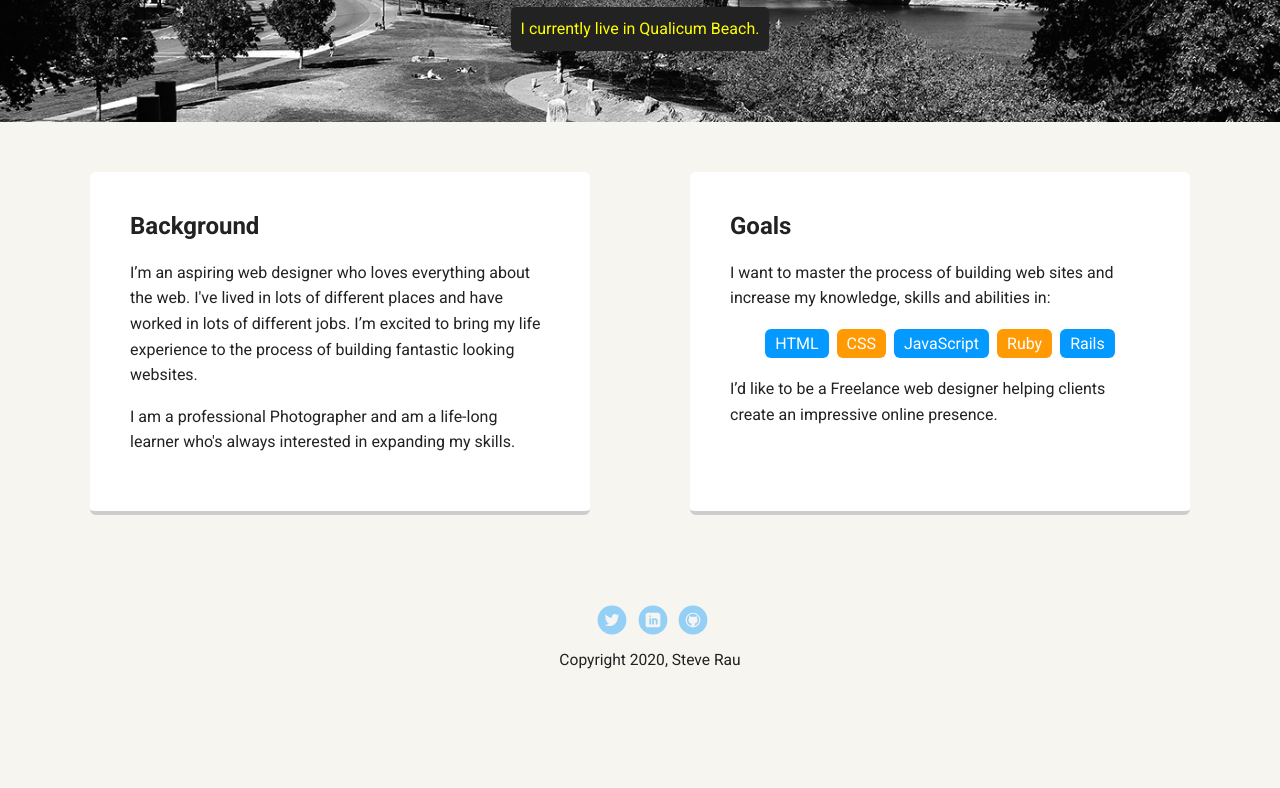
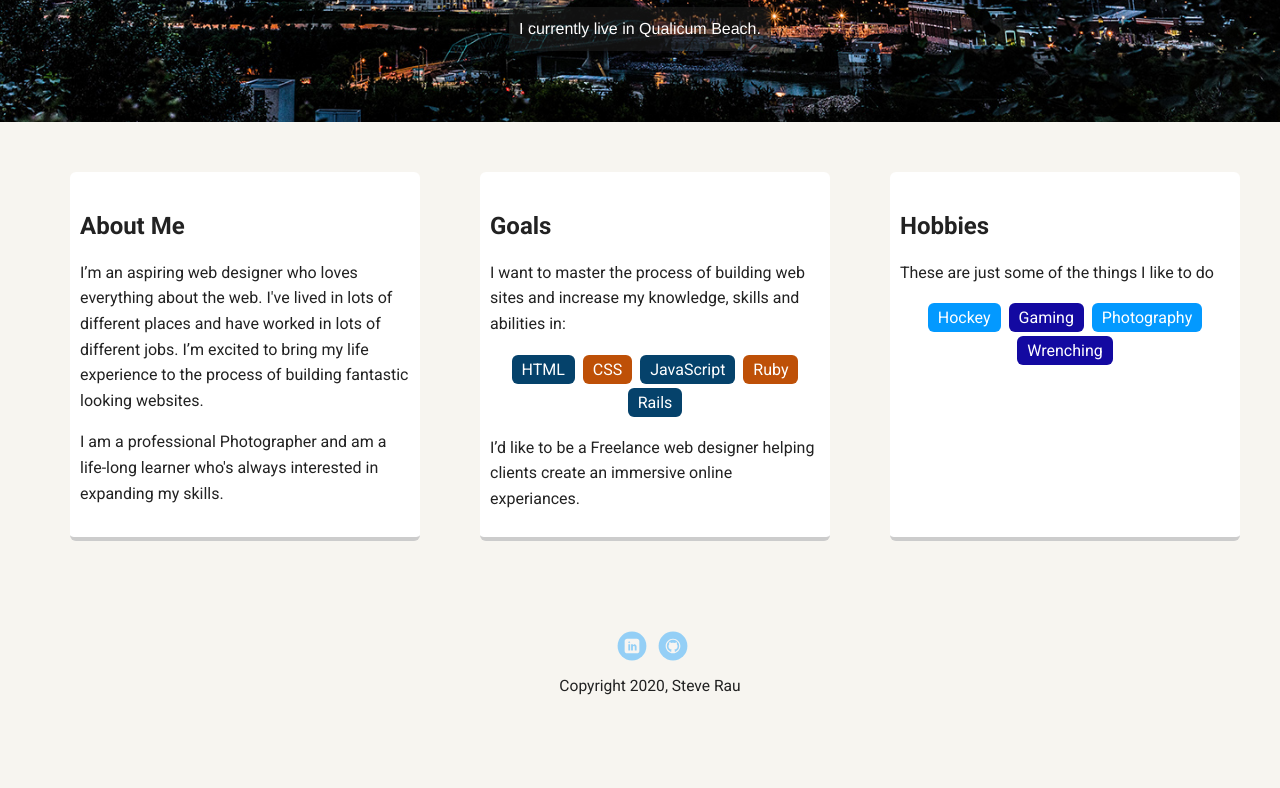
Before and after one commit to SvenGB99/tech-Project, a plain HTML site: page portfolio/index.html in a window 1280 px wide. Shown: the part 348-1136 px from the top of the page. Before the commit the page ends 1112 px from the top, so only its background shows below. Drawn offline with Linux system fonts and the light colour scheme; a web font is replaced by a local one.

Commit message:
compleation for submition
this is my submission for project 1

```diff
--- a/portfolio/index.html
+++ b/portfolio/index.html
@@ -18,14 +18,14 @@
     </div>
 
     <header>
-      <img src="images/me.png" alt="Drawing of Jane Smith" class="profile-image">
+      <img src="images/New-profile-pic.png" alt="Logo of Steve Rau" class="profile-image">
       <h1 class="tag name">Hello, I’m Steve.</h1>
       <p class="tag location">I currently live in Qualicum Beach.</p>
     </header>
 
     <main class="flex">
       <div class="card">
-        <h2>Background</h2>
+        <h2>About Me</h2>
         <p>I’m an aspiring web designer who loves everything about the web. I've lived in lots of different places and have worked in lots of different jobs. I’m excited to bring my life experience to the process of building fantastic looking websites.</p>
         <p>I am a professional Photographer and am a life-long learner who's always interested in expanding my skills.</p>
       </div>
@@ -40,15 +40,25 @@
           <li>Ruby</li>
           <li>Rails</li>
         </ul>
-        <p>I’d like to be a Freelance web designer helping clients create an impressive online presence.</p>
+        <p>I’d like to be a Freelance web designer helping clients create an immersive online experiances.</p>
+      </div>
+
+      <div class="card">
+        <h2>Hobbies</h2>
+        <p>These are just some of the things I like to do</p>
+        <ul class="hobbies">
+          <li>Hockey</li>
+          <li>Gaming</li>
+          <li>Photography</li>
+          <li>Wrenching</li>
+        </ul>
       </div>
 
     </main>
     <footer>
       <ul>
-        <li><a href="#" class="social twitter">Twitter</a></li>
-        <li><a href="#" class="social linkedin">LinkedIn</a></li>
-        <li><a href="#" class="social github">Github</a></li>
+        <li><a href="https://www.linkedin.com/in/rausteve/" target="_blank" class="social linkedin">LinkedIn</a></li>
+        <li><a href="https://github.com/SvenGB99" target="_blank" class="social github">Github</a></li>
       </ul>
       <p class="copyright">Copyright 2020, Steve Rau</p>
     </footer>
--- a/portfolio/styles.css
+++ b/portfolio/styles.css
@@ -57,7 +57,7 @@ a:hover {
 
 header {
   text-align: center;
-  background: url('images/portland.jpg') no-repeat top center ;
+  background: url('images/New-backdrop-pic.jpg') no-repeat top center ;
   background-size: cover;
   overflow: hidden;
   padding-top: 60px;
@@ -69,29 +69,33 @@ header .profile-image {
   margin-top: 50px;
   width: 150px;
   height: 150px;
+  background-color: #0000007c;
   border-radius: 50%;
-  border: 3px solid white;
+  border: 1.5px solid rgb(0, 0, 0);
   transition: all .5s;
+  transition:ease-in-out 2s;
 }
 header .profile-image:hover {
   transform: scale(1.2) rotate(5deg);
 }
 .tag {
-  background-color: #efefef;
-  color: black;
+  background-color: #00000075;
+  font-family: 'Franklin Gothic Medium', 'Arial Narrow', Arial, sans-serif;
+  color: rgb(255, 255, 255);
   padding: 10px;
   border-radius: 5px;
   display: table;
   margin: 10px auto;
 }
 .location {
-  background-color: #222;
-  color: yellow;
+  background-color: rgba(34, 34, 34, 0.527);
+  color: rgb(255, 253, 253);
 }
 .card {
   margin: 30px;
-  padding: 20px 40px 40px;
-  max-width: 500px;
+  padding: 20px 10px 10px;
+  min-width: 350px;
+  max-width: 400px;
   text-align: left;
   background: #fff;
   border-bottom: 4px solid #ccc;
@@ -99,7 +103,7 @@ header .profile-image:hover {
   transition: all .5s;
 }
 .card:hover {
-  border-color: #ff99ff;
+  border-color: #444242;
 }
 
 ul.skills {
@@ -110,14 +114,32 @@ ul.skills {
 .skills li {
   border-radius: 6px;
   display: inline-block;
-  background: #ff9904;
+  background: #be5007;
+  color: white;
+  padding: 5px 10px;
+  margin: 2px;
+}
+
+.hobbies li:nth-child(odd) {
+  background: #0399ff;
+}
+
+ul.hobbies {
+  padding: 0;
+  text-align: center;
+}
+
+.hobbies li {
+  border-radius: 6px;
+  display: inline-block;
+  background: #1309a1;
   color: white;
   padding: 5px 10px;
   margin: 2px;
 }
 
 .skills li:nth-child(odd) {
-  background: #0399ff;
+  background: #05426b;
 }
 
 footer {
```
Also changed, not shown: portfolio/Pages/Experiance.html (+10 -4 lines), portfolio/images/New-backdrop-pic.jpg (added), portfolio/images/New-profile-pic.png (added).
